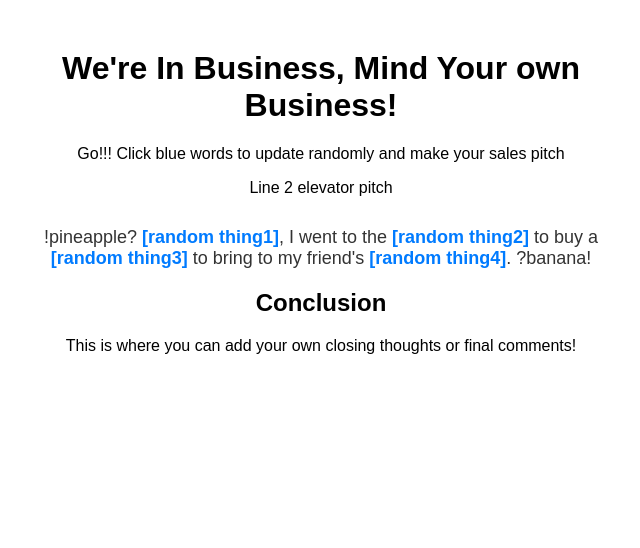
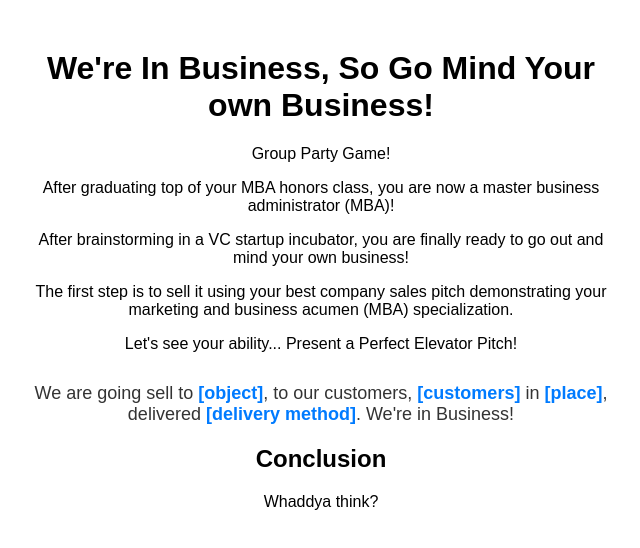
Before and after one commit to bellevuelabs/mindyourownbusiness, a plain HTML site: page index.html in a window 1280 px wide. Shown: the whole page, without its empty margins (319-959 px from the left). Drawn offline with Linux system fonts and the light colour scheme.

Commit message:
Update index.html

```diff
--- a/index.html
+++ b/index.html
@@ -63,23 +63,30 @@
 </head>
 <body>
     <div class="section">
-        <h1>We're In Business, Mind Your own Business!</h1>
-        <p> Go!!! Click blue words to update randomly and make your sales pitch </p>
-        <p> Line 2 elevator pitch </p>
+        <h1>We're In Business, So Go Mind Your own Business!</h1>
+        <p> Group Party Game! </p>
+        <p> After graduating top of your MBA honors class, you are now a master business administrator (MBA)! </p>
+        <p> After brainstorming in a VC startup incubator, you are finally ready to go out and mind your own business! </p>
+        <p> The first step is to sell it using your best company sales pitch demonstrating your marketing and business acumen (MBA) specialization.  </p>
+        <p> Let's see your ability... Present a Perfect Elevator Pitch! </p>
+
+
+
+
     </div>
 
     <div class="mad-lib">
-        <span id="hello">!pineapple?</span>
-        <span id="time" class="mad-lib-part">[random thing1]</span>, I went to the
-        <span id="place" class="mad-lib-part">[random thing2]</span> to buy a
-        <span id="item" class="mad-lib-part">[random thing3]</span> to bring to my friend's
-        <span id="event" class="mad-lib-part">[random thing4]</span>.
-        <span id="goodbye">?banana!</span>
+        <span id="hello"> We are going sell to </span>
+        <span id="time" class="mad-lib-part">[object]</span>, to our customers,
+        <span id="place" class="mad-lib-part">[customers]</span> in
+        <span id="item" class="mad-lib-part">[place]</span>, delivered
+        <span id="event" class="mad-lib-part">[delivery method]</span>.
+        <span id="goodbye"> We're in Business! </span>
     </div>
 
     <div class="section">
         <h2>Conclusion</h2>
-        <p id="conclusion">This is where you can add your own closing thoughts or final comments!</p>
+        <p id="conclusion"> Whaddya think? </p>
     </div>
 </body>
 </html>
```
